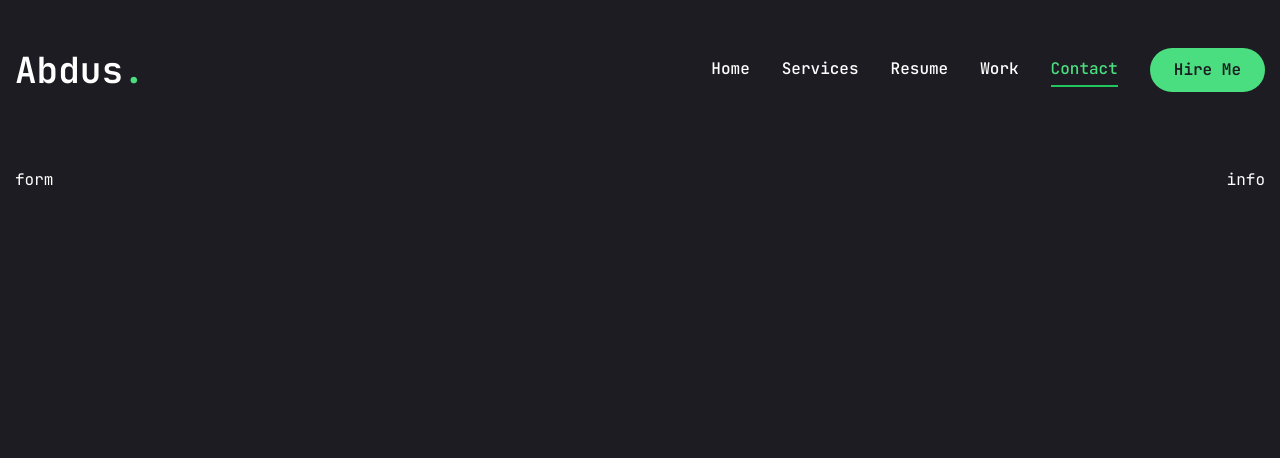
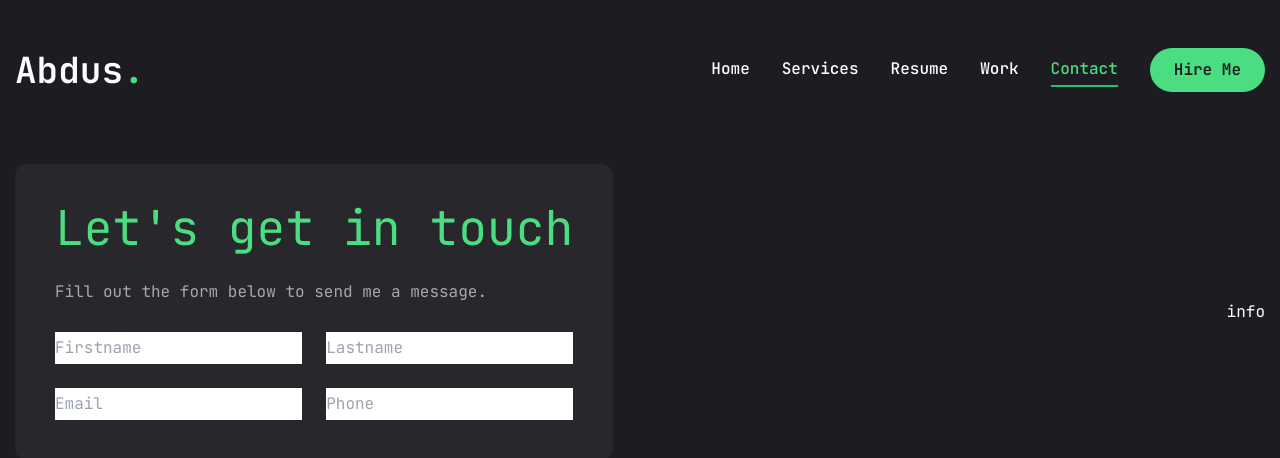
Before and after one commit to a10smd/portfolio-main, a Next.js app: page /contact in a window 1280 px wide. Shown: the top 458 px of the page. Built offline with nearby package versions, Linux system fonts and the light colour scheme.

Commit message:
Major Changes

```diff
--- a/app/contact/page.jsx
+++ b/app/contact/page.jsx
@@ -50,7 +50,19 @@ const Contact = () => {
         <div className="flex flex-col xl:flex-row gap-[30px]">
           {/* form */}
           <div className="xl:h-[54%] order-2 xl:order-none">
-            <form>form</form>
+            <form className="flex flex-col gap-6 p-10 bg-[#27272c] rounded-xl">
+              <h3 className="text-5xl text-green-400">Let's get in touch</h3>
+              <p className="text-white/60">
+                Fill out the form below to send me a message.
+              </p>
+              {/* input */}
+              <div className="grid grid-cols-1 gap-6 md:grid-cols-2">
+                <input type="firstname" placeholder="Firstname" />
+                <input type="lastname" placeholder="Lastname" />
+                <input type="email" placeholder="Email" />
+                <input type="phone" placeholder="Phone" />
+              </div>
+            </form>
           </div>
           {/* info */}
           <div className="flex-1 flex items-center xl:justify-end order-1 xl:order-none mb-8 xl:mb-0">
```
